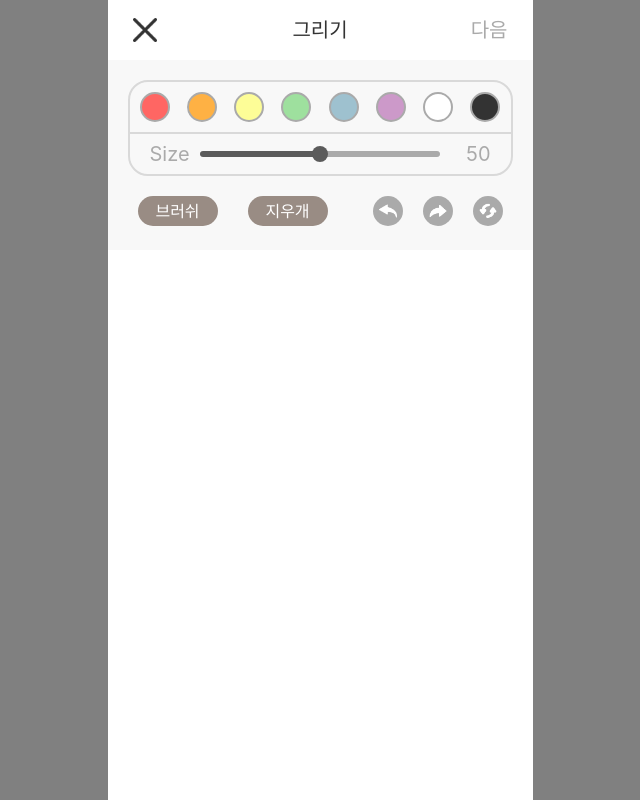
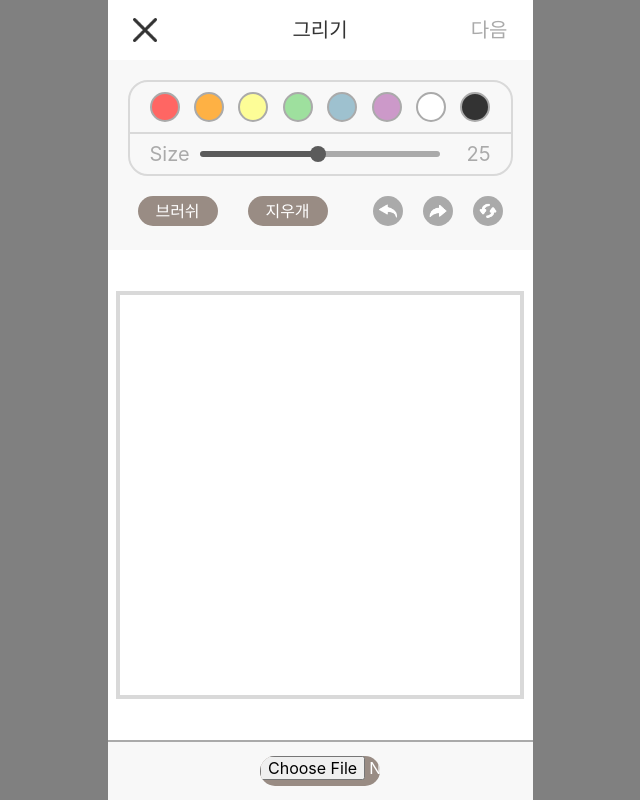
Before and after one commit to yousunzoo/Moodlog-FE-WEB, a React (Vite) app: page /diaryCreate in a window 1280 px wide. Shown: the whole page, without its empty margins (320-960 px from the left). Built offline with nearby package versions, Linux system fonts and the light colour scheme; a web font is replaced by a local one.

Commit message:
feat: 그림 그리기 기능 활성화

```diff
--- a/src/components/canvas/index.tsx
+++ b/src/components/canvas/index.tsx
@@ -1,8 +1,15 @@
-import React, { MouseEvent, useState } from 'react'
+import React, { MouseEvent, useEffect, useRef, useState } from 'react'
 import * as S from './style'
+import palette from '../../constants/palette.json'
+
 function Canvas() {
-  const [size, setSize] = useState(50)
+  const canvas = useRef(null)
+  const [ctx, setCtx] = useState<undefined>(undefined)
+  const [lastPoint, setLastPoint] = useState<{ x: number; y: number }>({ x: 0, y: 0 })
+  const [color, setColor] = useState('08')
+  const [size, setSize] = useState(25)
   const [mode, setMode] = useState('brush')
+  const [isMouseDown, setIsMouseDown] = useState(false)
 
   const handleMode = (e: MouseEvent<HTMLDivElement>) => {
     if (!(e.target instanceof HTMLButtonElement)) {
@@ -11,26 +18,76 @@ function Canvas() {
     const mode = e.target.dataset.mode || ''
     setMode(mode)
   }
+
+  const setImage = (image: HTMLImageElement) => {
+    if (!ctx) return
+    ctx.drawImage(image, 0, 0, 425, 425)
+  }
+
+  const startDrawing = ({ nativeEvent }) => {
+    if (!ctx) return
+
+    const { offsetX, offsetY } = nativeEvent
+    setLastPoint({ x: offsetX, y: offsetY })
+    setIsMouseDown(true)
+  }
+
+  const endDrawing = () => {
+    if (!ctx) return
+
+    ctx.beginPath()
+    setIsMouseDown(false)
+  }
+  const handleMouseMove = ({ nativeEvent }) => {
+    if (!ctx) return
+    const { offsetX, offsetY } = nativeEvent
+    if (isMouseDown) {
+      ctx.strokeStyle = palette[color]
+      ctx.lineWidth = size
+      ctx.lineCap = 'round'
+      ctx.lineJoin = 'round'
+      ctx.lineTo(offsetX, offsetY)
+      ctx.stroke()
+    } else {
+      ctx.beginPath()
+      ctx.moveTo(offsetX, offsetY)
+    }
+  }
+
+  const handlePickColor = (e: MouseEvent<HTMLDivElement>) => {
+    if (!(e.target instanceof HTMLButtonElement)) {
+      return
+    }
+    const color = e.target.dataset.color || ''
+    setColor(color)
+  }
+
+  useEffect(() => {
+    // @ts-ignore
+    setCtx(canvas.current.getContext('2d'))
+    canvas.current.width = 400
+    canvas.current.height = 400
+  }, [])
   return (
     <S.Wrapper>
       <S.PaletteWrapper>
         <S.Palette>
-          <S.ColorPicker>
-            <S.ColorItem color="01" />
-            <S.ColorItem color="02" />
-            <S.ColorItem color="03" />
-            <S.ColorItem color="04" />
-            <S.ColorItem color="05" />
-            <S.ColorItem color="06" />
-            <S.ColorItem color="07" />
-            <S.ColorItem color="08" />
+          <S.ColorPicker onClick={handlePickColor}>
+            <S.ColorItem data-color="01" color="01" />
+            <S.ColorItem data-color="02" color="02" />
+            <S.ColorItem data-color="03" color="03" />
+            <S.ColorItem data-color="04" color="04" />
+            <S.ColorItem data-color="05" color="05" />
+            <S.ColorItem data-color="06" color="06" />
+            <S.ColorItem data-color="07" color="07" />
+            <S.ColorItem data-color="08" color="08" />
           </S.ColorPicker>
           <S.SizePicker>
             <span>Size</span>
             <S.Slider
               type="range"
-              min={0}
-              max={100}
+              min={1}
+              max={50}
               value={size}
               onChange={(e) => {
                 setSize(Number(e.target.value))
@@ -60,6 +117,12 @@ function Canvas() {
           </S.Actions>
         </S.SelectArea>
       </S.PaletteWrapper>
+      <S.CanvasArea>
+        <S.Canvas ref={canvas} onMouseDown={startDrawing} onMouseMove={handleMouseMove} onMouseUp={endDrawing} />
+      </S.CanvasArea>
+      <S.SelectPhotoArea>
+        <S.SelectPhotoBtn type="file" placeholder="사진 선택" onChange={setImage} />
+      </S.SelectPhotoArea>
     </S.Wrapper>
   )
 }
--- a/src/components/canvas/style.ts
+++ b/src/components/canvas/style.ts
@@ -16,15 +16,15 @@ export const Palette = styled.div`
   border: 2px solid ${({ theme }) => theme.grey01};
   border-radius: 20px;
 `
-export const ColorPicker = styled.ul`
+export const ColorPicker = styled.div`
   width: 100%;
   display: flex;
   justify-content: space-between;
   align-items: center;
-  padding: 10px;
+  padding: 10px 20px;
   border-bottom: 2px solid ${({ theme }) => theme.grey01};
 `
-export const ColorItem = styled.li`
+export const ColorItem = styled.button`
   width: 30px;
   height: 30px;
   border-radius: 50%;
@@ -63,8 +63,8 @@ export const Slider = styled.input`
     border-radius: 3px;
     background: ${({ value, theme }) =>
       value
-        ? `linear-gradient(to right, ${theme.grey04} ${value}%, ${theme.grey03}
- ${value}% 100%)`
+        ? `linear-gradient(to right, ${theme.grey04} ${Number(value) * 2}%, ${theme.grey03}
+ ${Number(value) * 2}% 100%)`
         : theme.grey03};
   }
 `
@@ -111,3 +111,36 @@ export const ActionItem = styled.button`
     height: 18px;
   }
 `
+
+export const CanvasArea = styled.div`
+  display: flex;
+  justify-content: center;
+  align-items: center;
+  width: 100%;
+  height: calc(100% - (190px + 60px));
+`
+
+export const Canvas = styled.canvas`
+  border: 4px solid ${({ theme }) => theme.grey01};
+`
+
+export const SelectPhotoArea = styled.div`
+  display: flex;
+  align-items: center;
+  justify-content: center;
+
+  width: 100%;
+  height: 60px;
+  position: absolute;
+  bottom: 0;
+  background-color: ${({ theme }) => theme.white02};
+  border-top: 2px solid ${({ theme }) => theme.grey03};
+`
+
+export const SelectPhotoBtn = styled.input`
+  width: 120px;
+  height: 30px;
+  border-radius: 20px;
+  background-color: ${({ theme }) => theme.brown01};
+  color: ${({ theme }) => theme.white01};
+`
--- /dev/null
+++ b/src/constants/palette.json
@@ -0,0 +1,10 @@
+{
+  "01": "#FF6663",
+  "02": "#FEB144",
+  "03": "#FDFD97",
+  "04": "#9EE09E",
+  "05": "#9EC1CF",
+  "06": "#CC99C9",
+  "07": "#FFFFFF",
+  "08": "#333333"
+}
```
